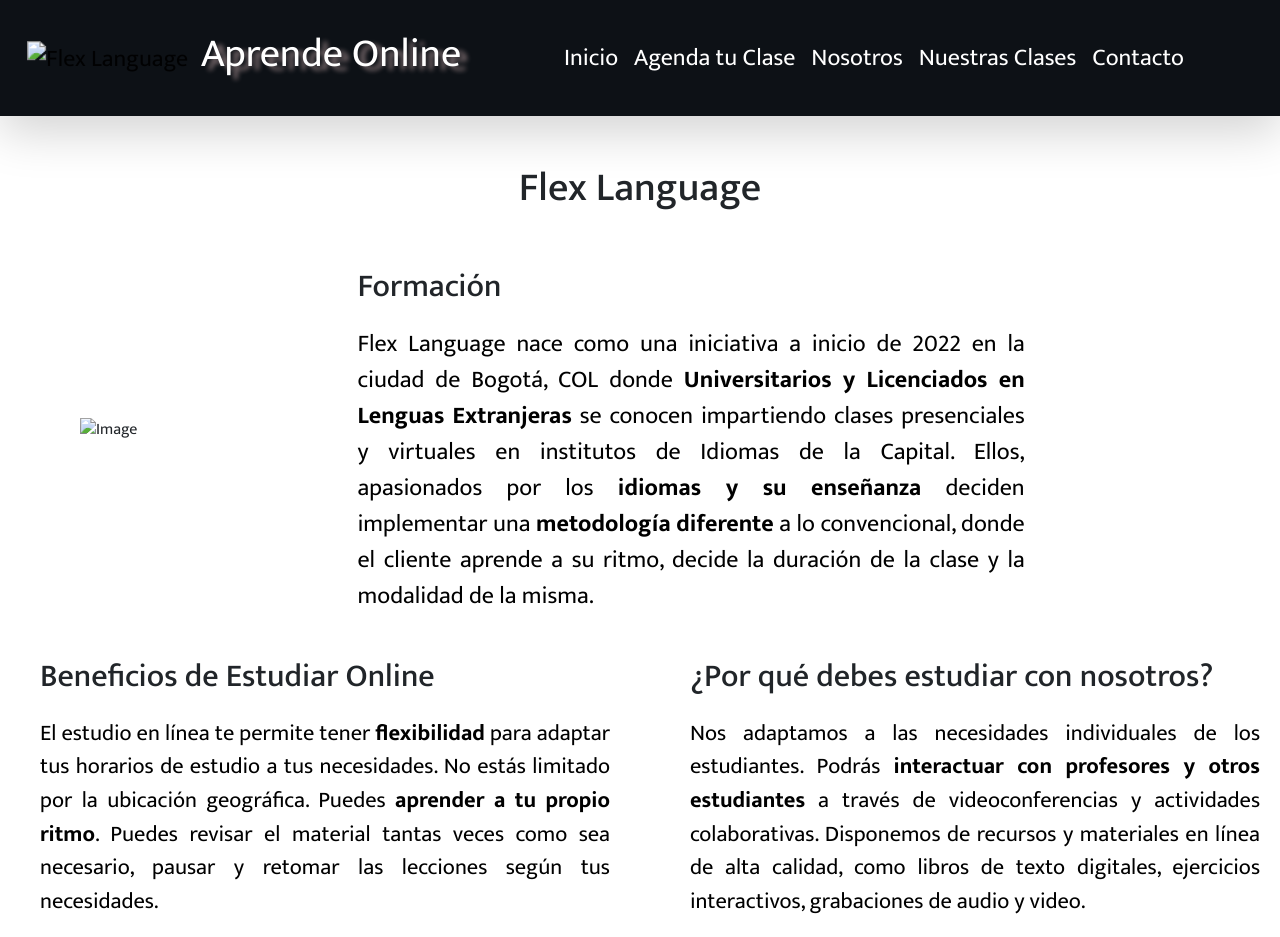
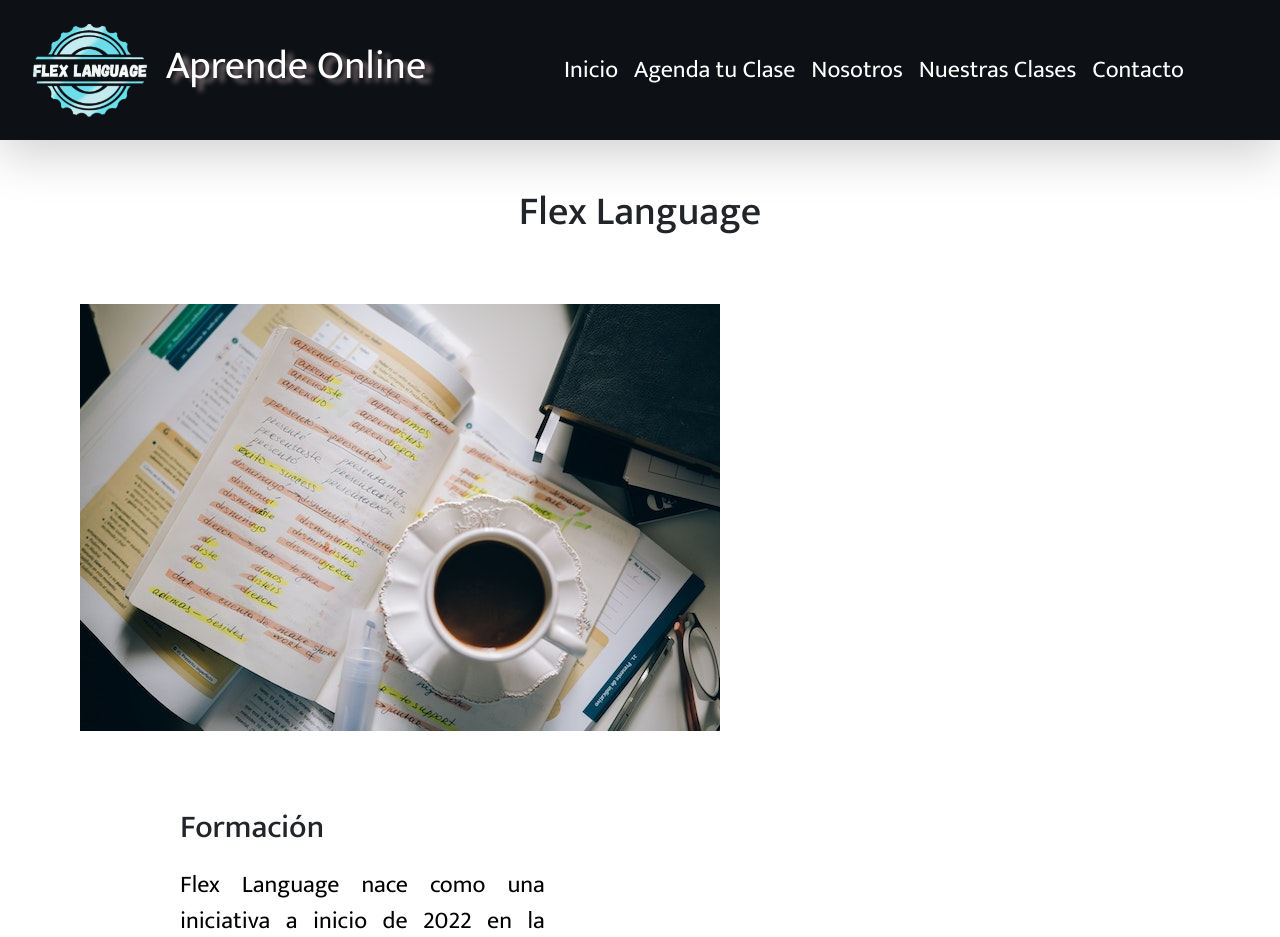
Before and after one commit to AndresSoracipa/Proyecto_Andres_Soracipa, a website: page index.html in a window 1280 px wide. Shown: the top 937 px of the page. Drawn offline with nearby package versions, Linux system fonts and the light colour scheme.

Commit message:
falto pudhear logo y una imagen

```diff
--- a/index.html
+++ b/index.html
@@ -18,7 +18,7 @@
     <div class="container-fluid">
       <nav class="navbar navbar-expand-lg navbar-light bg-transparent">
         <div class="text-white container-fluid">
-          <a class="navbar-brand logoHeader" href="#"><img src="../Proyecto_AndresSoracipa_SASS/assets/img/logoKK.png"
+          <a class="navbar-brand logoHeader" href="#"><img src="./assets/img/logoKK.png"
               alt="Flex Language"></a>
           <p class="textoLogo">Aprende Online</p>
           <button class="navbar-toggler" type="button" data-bs-toggle="collapse" data-bs-target="#navbarNav"
@@ -52,7 +52,7 @@
     <h1 class="text-center mb-5">Flex Language</h1>
     <section class="historia">
 
-      <img src="../Proyecto_AndresSoracipa_SASS/assets/img/backgroudcofeeeSSSS.jpg" alt="Image">
+      <img src="./assets/img/backgroudcofeeeSSSS.jpg" alt="Image">
 
         <article class="articulo">
           <div class="formacion">
```
